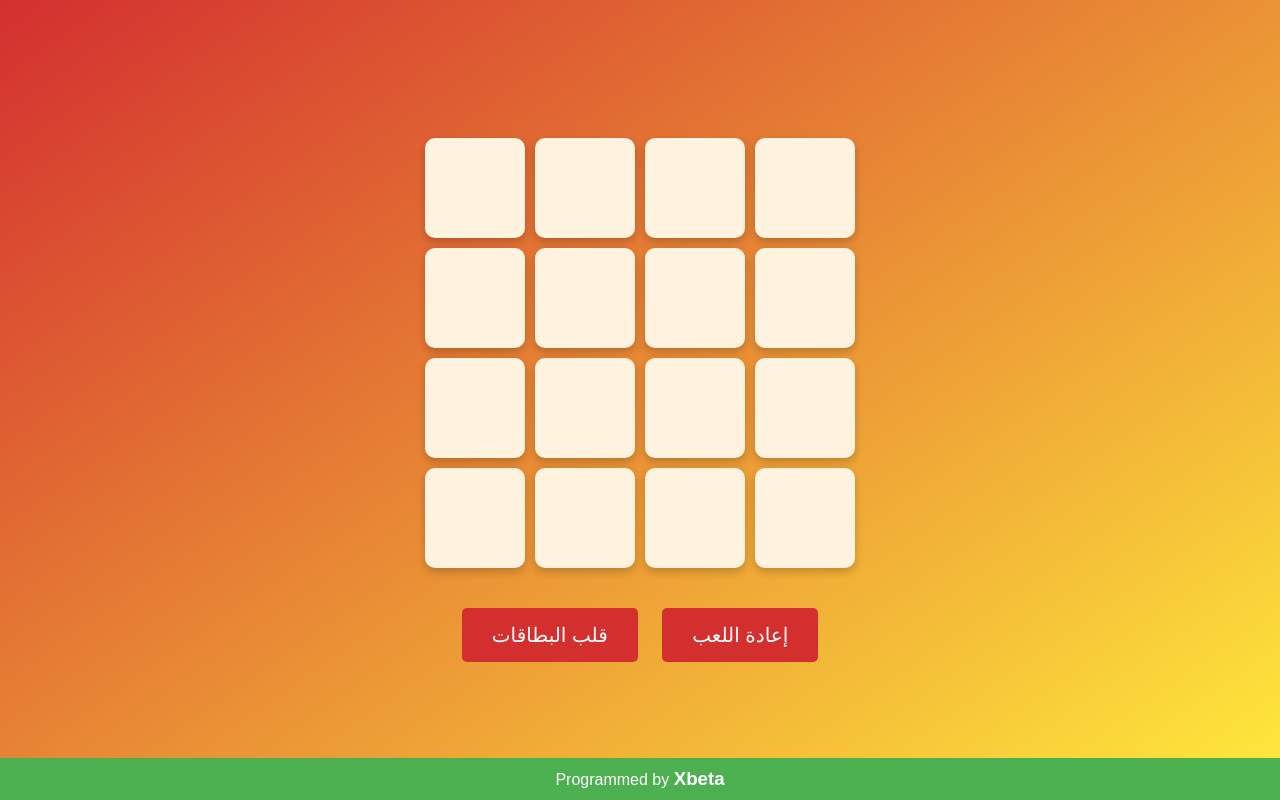
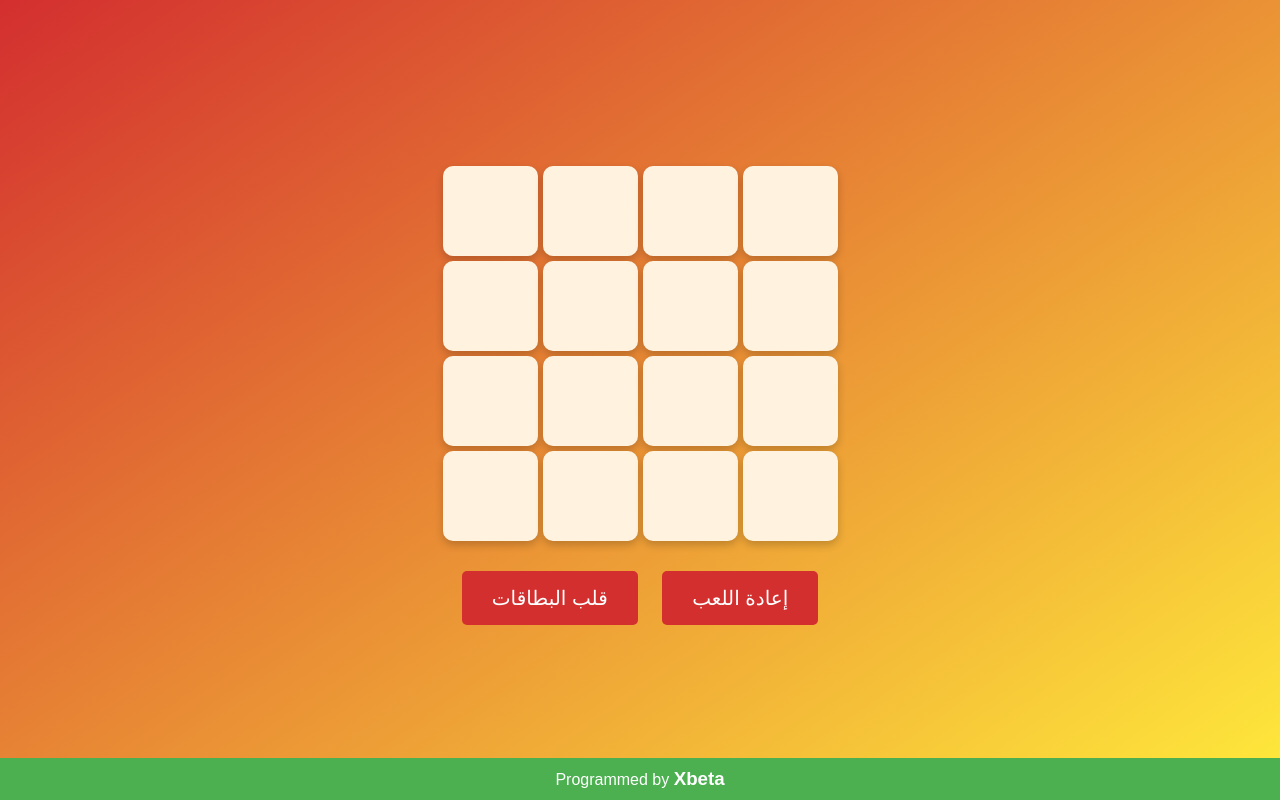
Before and after one commit to XbetaApps/memory, a plain HTML site: page index.html in a window 1280 px wide. Drawn offline with Linux system fonts and the light colour scheme.

Commit message:
Update style.css

```diff
--- a/style.css
+++ b/style.css
@@ -13,14 +13,14 @@ body {
 
 #game-board {
     display: grid;
-    grid-template-columns: repeat(4, 100px); /* تعديل لمطابقة عدد البطاقات */
-    gap: 10px;
-    margin: 20px 0;
+    grid-template-columns: repeat(4, 95px); /* تعديل لمطابقة عدد البطاقات */
+    gap: 5px;
+    margin: 10px 0;
 }
 
 .card {
-    width: 100px; /* تعديل لمطابقة حجم البطاقات */
-    height: 100px; /* تعديل لمطابقة حجم البطاقات */
+    width: 95px; /* تعديل لمطابقة حجم البطاقات */
+    height: 90px; /* تعديل لمطابقة حجم البطاقات */
     background-color: #FFF3E0; /* خلفية البطاقات بلون كريمي فاتح */
     display: flex;
     justify-content: center;
```
